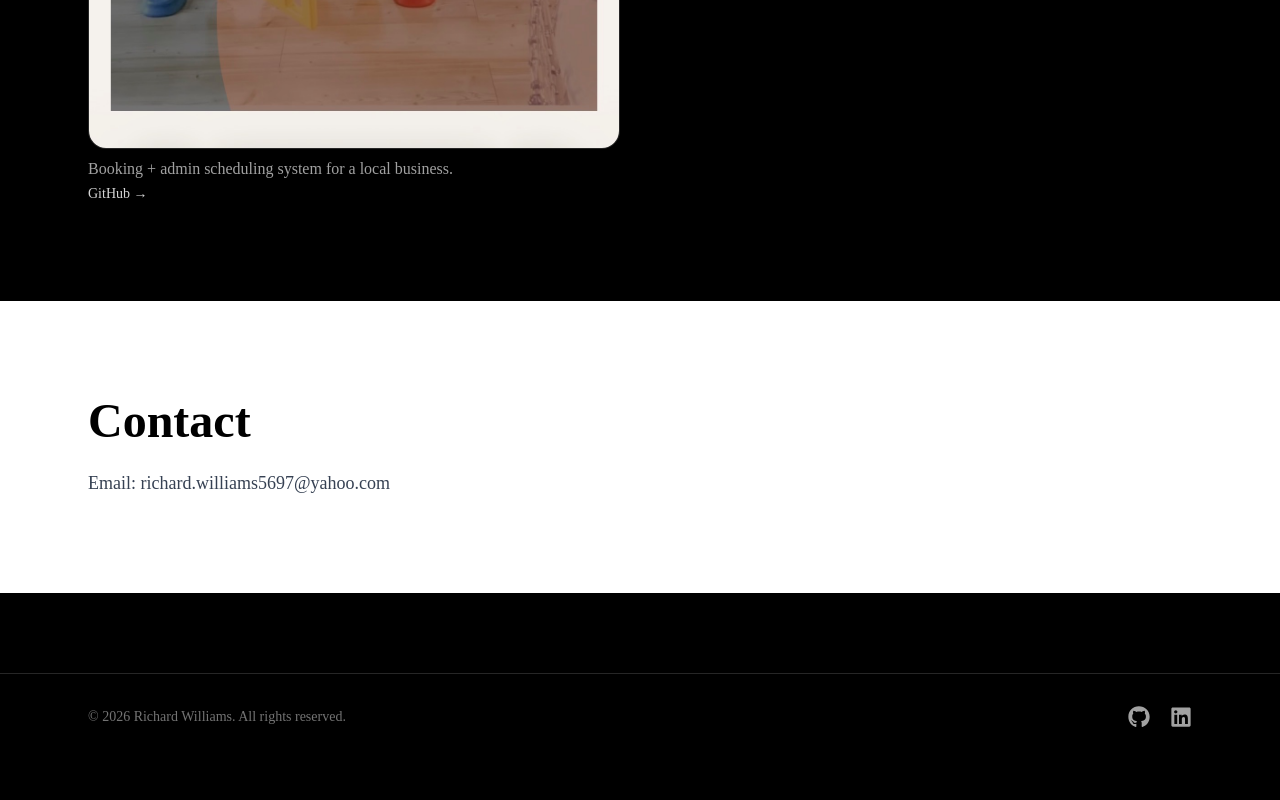
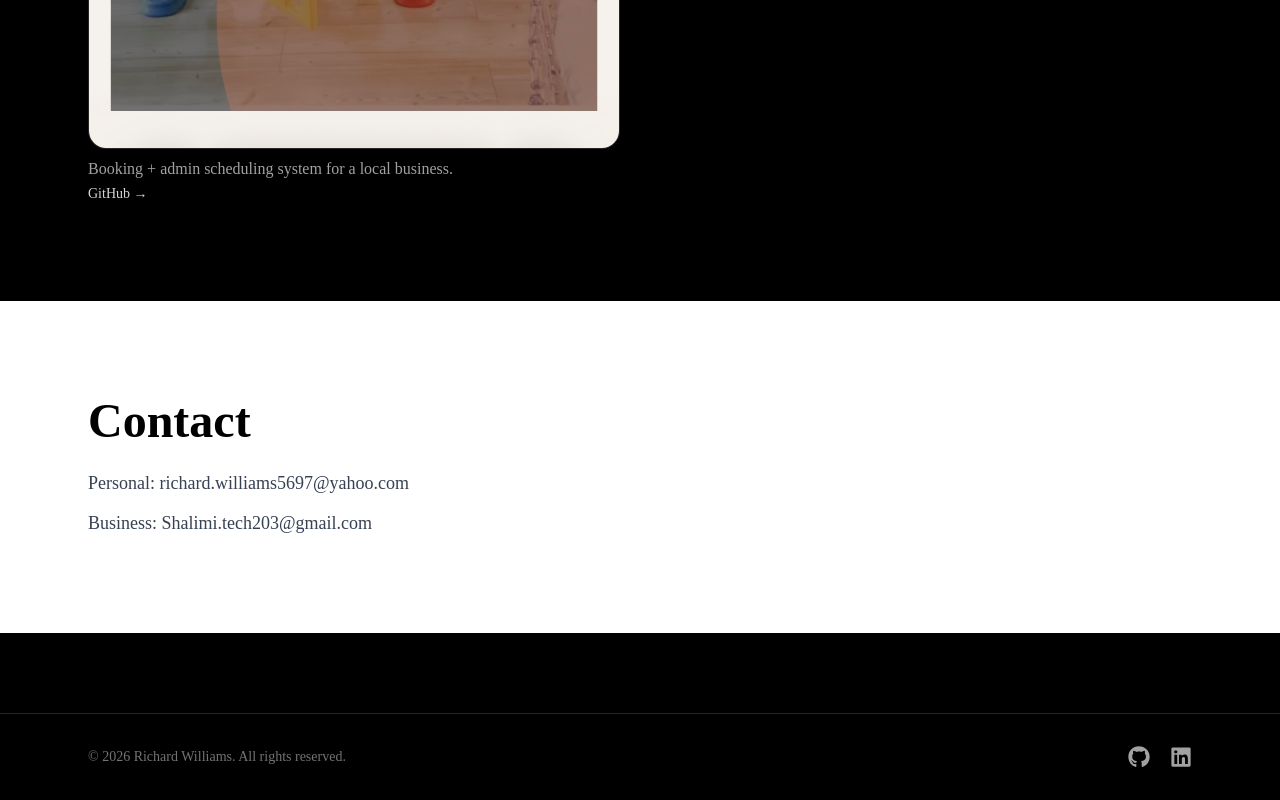
Before and after one commit to richdacoder/portfolio, a Next.js app in the folder projects/: page / in a window 1280 px wide. Shown: the part 2201-3001 px from the top of the page. Before the commit the page ends 2961 px from the top, so only its background shows below. Built offline with nearby package versions, Linux system fonts and the light colour scheme.

Commit message:
added business email

```diff
--- a/projects/src/app/page.js
+++ b/projects/src/app/page.js
@@ -164,10 +164,12 @@ export default function Home() {
       <section className="bg-white text-black py-24">
         <div className="max-w-6xl mx-auto px-6">
           <h2 className="text-5xl font-bold">Contact</h2>
-
           <p className="mt-6 text-lg text-gray-700">
-            Email: richard.williams5697@yahoo.com
+            Personal: richard.williams5697@yahoo.com
           </p>
+<p className="mt-3 text-lg text-gray-700">
+  Business: Shalimi.tech203@gmail.com
+</p>
         </div>
       </section>
 
```
